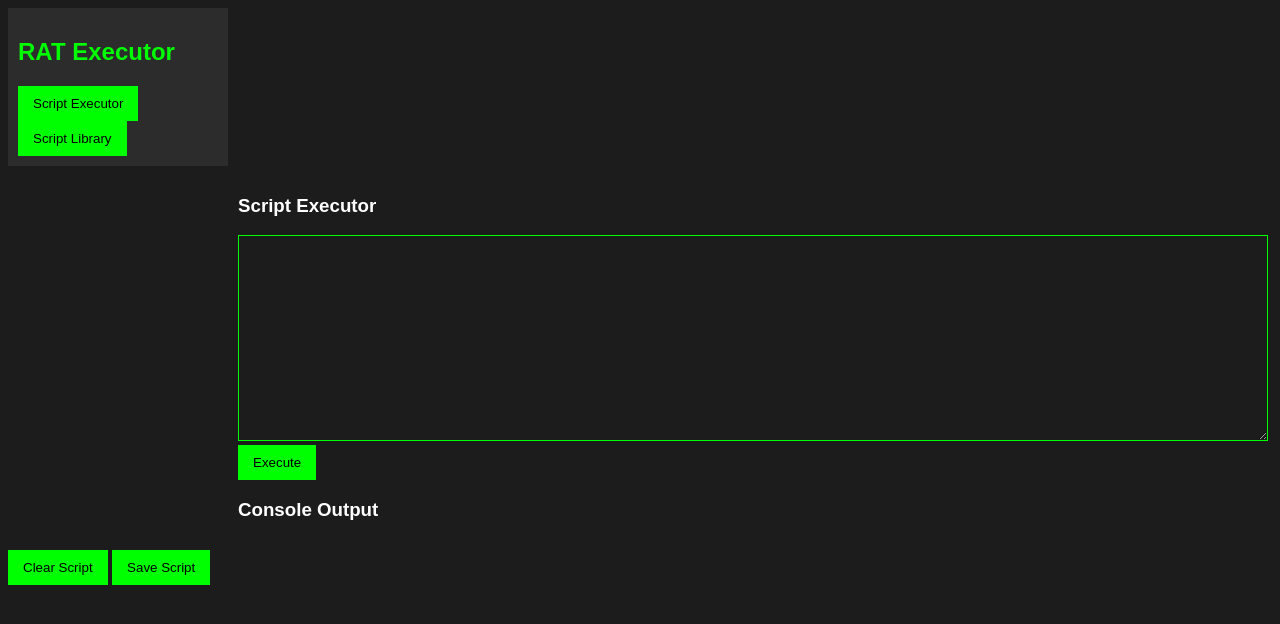
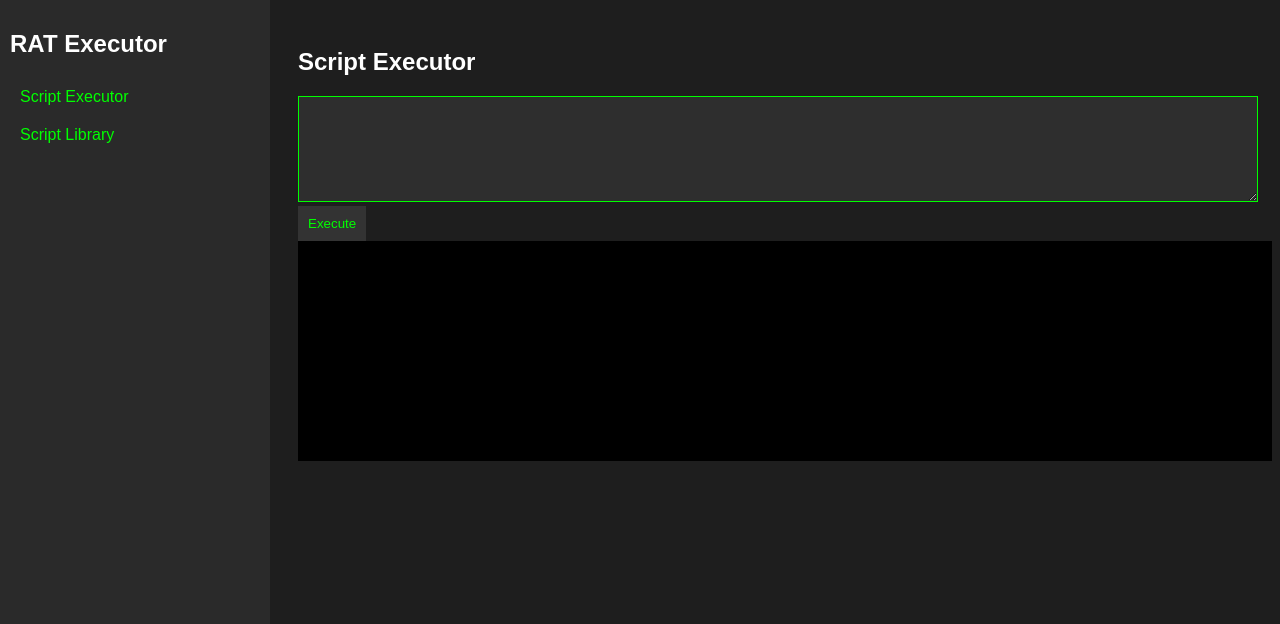
Before and after one commit to milankusari1-art/rat, a plain HTML site: page index.html in a window 1280 px wide. Drawn offline with Linux system fonts and the light colour scheme.

Commit message:
Update index.html with complete professional RAT Executor UI

```diff
--- a/index.html
+++ b/index.html
@@ -6,103 +6,116 @@
     <title>RAT Executor UI</title>
     <style>
         body {
-            background-color: #1c1c1c;
-            color: #ffffff;
+            background-color: #1e1e1e;
+            color: #FFFFFF;
             font-family: Arial, sans-serif;
         }
         .sidebar {
-            width: 200px;
-            background-color: #2c2c2c;
+            height: 100%;
+            width: 250px;
+            position: fixed;
+            top: 0;
+            left: 0;
+            background-color: #2a2a2a;
             padding: 10px;
-            display: inline-block;
-            vertical-align: top;
         }
-        .sidebar h2 {
-            color: #00ff00;
+        .sidebar a {
+            color: #00FF00;
+            text-decoration: none;
+            display: block;
+            padding: 10px;
         }
         .content {
-            margin-left: 220px;
-            padding: 10px;
+            margin-left: 270px;
+            padding: 20px;
         }
         .tab {
             display: none;
         }
-        .tab.active {
-            display: block;
+        .tab-button {
+            margin: 5px;
+            padding: 10px;
+            background-color: #333;
+            color: #00FF00;
+            border: none;
+            cursor: pointer;
         }
-        button {
-            background-color: #00ff00;
-            border: none;
-            color: black;
-            padding: 10px 15px;
-            cursor: pointer;
+        .output {
+            background-color: #000;
+            color: #00FF00;
+            height: 200px;
+            width: 100%;
+            overflow: auto;
+            padding: 10px;
         }
         textarea {
             width: 100%;
-            height: 200px;
-            background-color: #1c1c1c;
-            color: #ffffff;
-            border: 1px solid #00ff00;
+            height: 100px;
+            background-color: #2e2e2e;
+            color: #FFFFFF;
+            border: 1px solid #00FF00;
+        }
+        button {
+            background-color: #333;
+            color: #00FF00;
+            border: none;
+            cursor: pointer;
+            padding: 10px;
         }
     </style>
 </head>
 <body>
     <div class="sidebar">
         <h2>RAT Executor</h2>
-        <button onclick="showTab('executor')">Script Executor</button>
-        <button onclick="showTab('library')">Script Library</button>
+        <a href="#" onclick="showTab('executor')">Script Executor</a>
+        <a href="#" onclick="showTab('library')">Script Library</a>
     </div>
     <div class="content">
-        <div id="executor" class="tab active">
-            <h3>Script Executor</h3>
-            <textarea id="scriptEditor"></textarea>
+        <div id="executor" class="tab">
+            <h2>Script Executor</h2>
+            <textarea id="code"></textarea>
             <button onclick="executeScript()">Execute</button>
+            <div class="output" id="output"></div>
         </div>
         <div id="library" class="tab">
-            <h3>Script Library</h3>
-            <ul id="scriptList">
-                <!-- Script items will be generated here -->
-            </ul>
-            <button onclick="loadScript()">Load Selected Script</button>
-        </div>
-        <div id="consoleOutput">
-            <h3>Console Output</h3>
-            <pre id="outputArea"></pre>
+            <h2>Script Library</h2>
+            <div>
+                <div>Auto Farm <button onclick="loadScript('auto_farm')">Load</button></div>
+                <div>ESP Player <button onclick="loadScript('esp_player')">Load</button></div>
+                <div>Speed Hack <button onclick="loadScript('speed_hack')">Load</button></div>
+                <div>Infinite Jump <button onclick="loadScript('infinite_jump')">Load</button></div>
+                <div>Teleport <button onclick="loadScript('teleport')">Load</button></div>
+            </div>
         </div>
     </div>
-    <button onclick="clearScript()">Clear Script</button>
-    <button onclick="saveScript()">Save Script</button>
-
     <script>
-        function showTab(tabName) {
-            const tabs = document.querySelectorAll('.tab');
-            tabs.forEach(tab => {
-                tab.classList.remove('active');
+        function showTab(tab) {
+            var tabs = document.querySelectorAll('.tab');
+            tabs.forEach(function(t) {
+                t.style.display = 'none';
             });
-            document.getElementById(tabName).classList.add('active');
+            document.getElementById(tab).style.display = 'block';
         }
 
         function executeScript() {
-            const script = document.getElementById('scriptEditor').value;
-            // Execute script logic here
-            document.getElementById('outputArea').textContent += '\nExecuting: ' + script;
+            var code = document.getElementById('code').value;
+            document.getElementById('output').innerText = 'Executing script...\n' + code;
+            // Logic to execute the script goes here
         }
 
-        function loadScript() {
-            // Logic to load a script from the library
-            document.getElementById('outputArea').textContent += '\nLoaded script from library.';
+        function loadScript(scriptName) {
+            var scripts = {
+                'auto_farm': 'console.log("Auto Farm script loaded");',
+                'esp_player': 'console.log("ESP Player script loaded");',
+                'speed_hack': 'console.log("Speed Hack script loaded");',
+                'infinite_jump': 'console.log("Infinite Jump script loaded");',
+                'teleport': 'console.log("Teleport script loaded");'
+            };
+            document.getElementById('code').value = scripts[scriptName];
         }
 
-        function clearScript() {
-            document.getElementById('scriptEditor').value = '';
-            document.getElementById('outputArea').textContent = '';
-        }
-
-        function saveScript() {
-            const script = document.getElementById('scriptEditor').value;
-            // Logic to save the script
-            document.getElementById('outputArea').textContent += '\nSaved script.';
-        }
+        // Initialize with the Script Executor tab
+        showTab('executor');
     </script>
 </body>
 </html>
```
